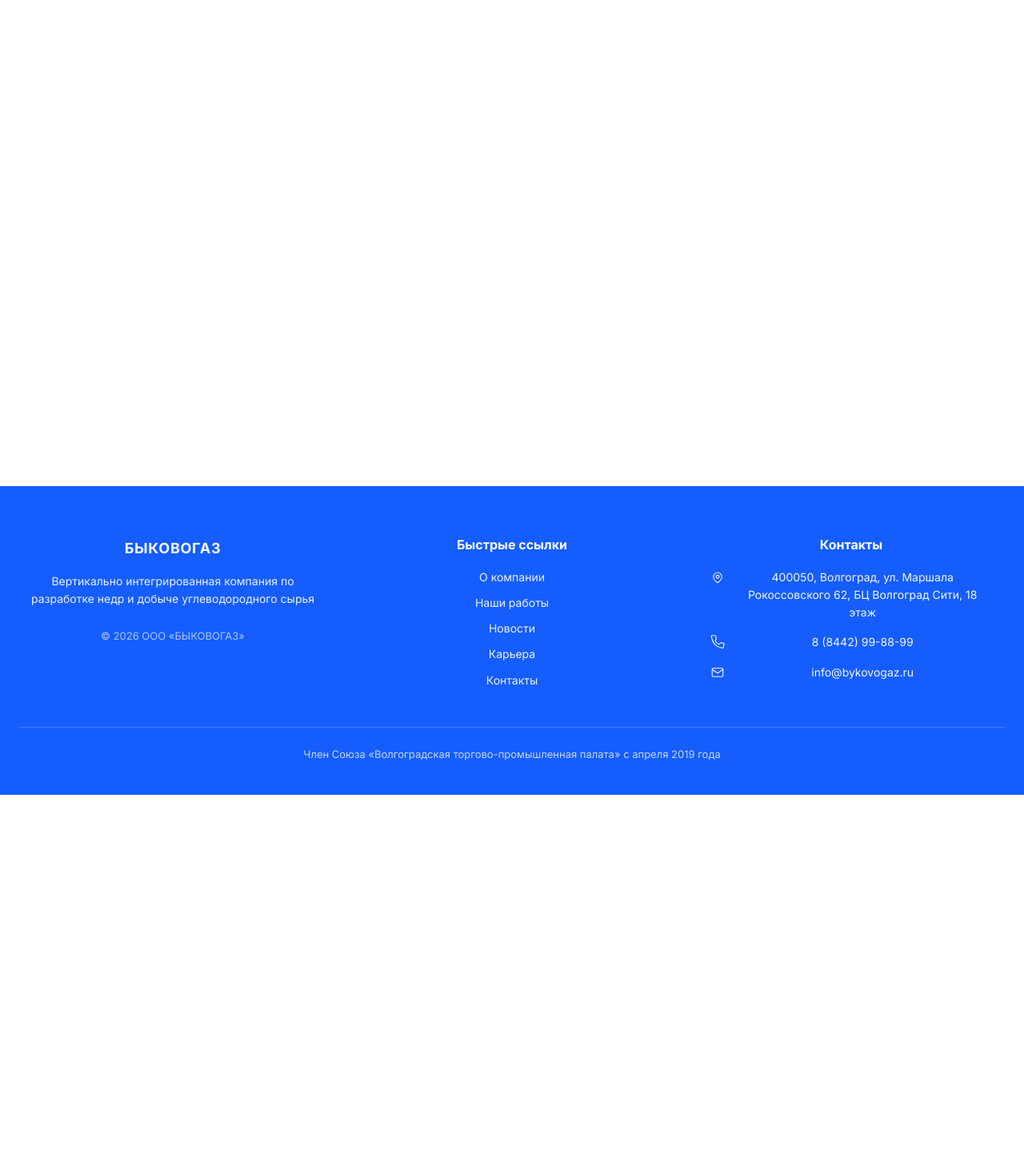
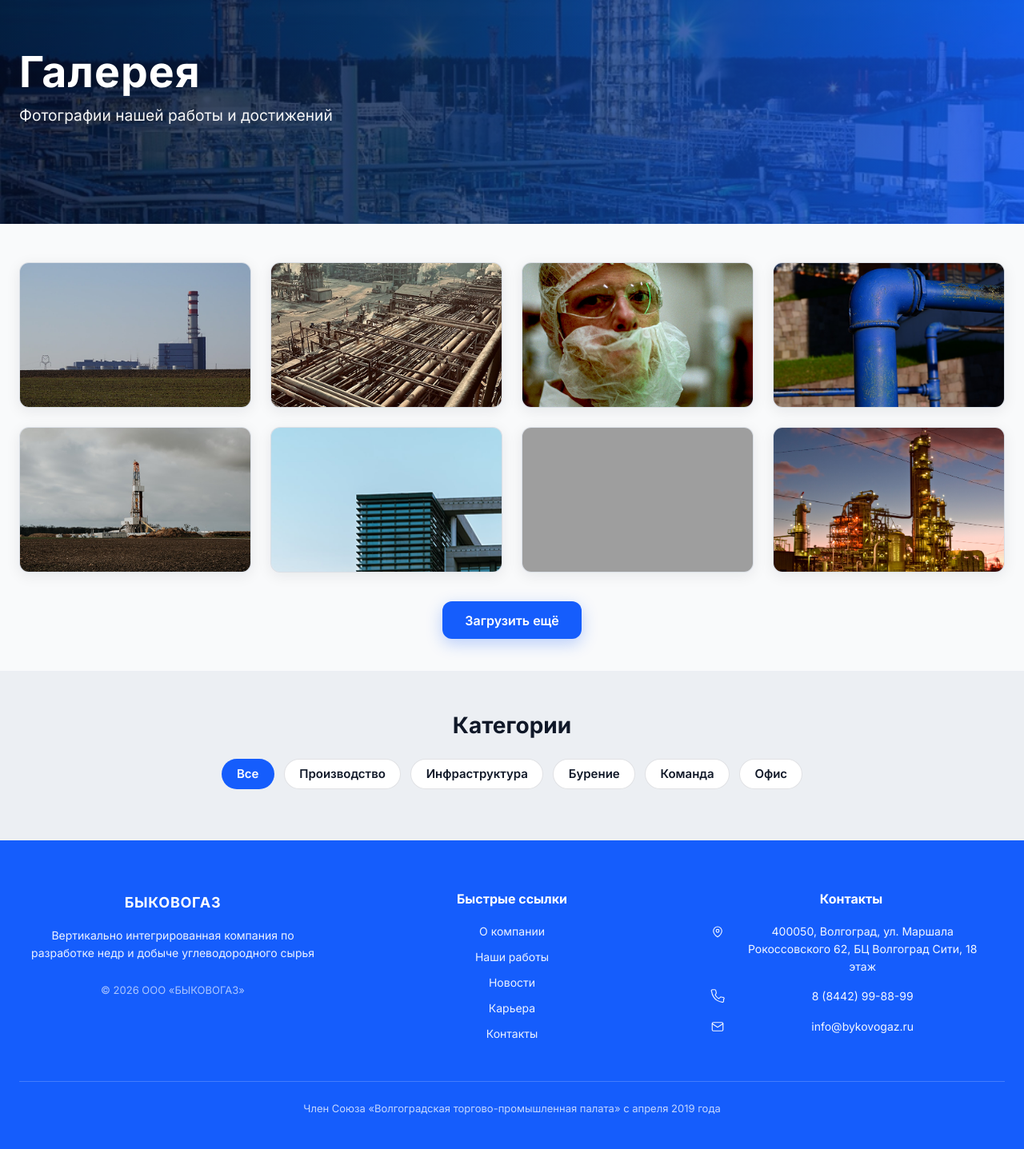
Before and after one commit to vesker034/BYKOVOGAZ, a Django app: page /press/gallery/ in a window 1280 px wide. Shown: the part 90-1527 px from the top of the page at 80% size. Before the commit the page ends 1084 px from the top, so only its background shows below. Run offline with Django 5.2, Linux system fonts and the light colour scheme; grey boxes are pictures that could not be loaded.

Commit message:
feat(pages): галерея пресс-центра (news-gallery), стили и исправление пустого home-field.jpg
Made-with: Cursor

```diff
--- a/main/urls.py
+++ b/main/urls.py
@@ -33,4 +33,5 @@ urlpatterns = [
     path("about/tour/", about_tour, name="about_tour"),
     path("press/news/", press_news, name="press_news"),
     path("press/gallery/", press_gallery, name="press_gallery"),
+    path("press/news-gallery/", press_gallery, name="press_news_gallery"),
 ]
--- a/main/views.py
+++ b/main/views.py
@@ -384,5 +384,66 @@ def press_news(request):
         },
     )
 
+_GALLERY_CATEGORY_OPTIONS = [
+    {"id": "all", "label": "Все"},
+    {"id": "production", "label": "Производство"},
+    {"id": "infrastructure", "label": "Инфраструктура"},
+    {"id": "drilling", "label": "Бурение"},
+    {"id": "team", "label": "Команда"},
+    {"id": "office", "label": "Офис"},
+]
+
+# Статические фото (повтор цикла для демонстрации «ещё» и пагинации).
+_GALLERY_ITEMS_RAW = [
+    ("img/news/news-01.png", "Промышленный комплекс", "production"),
+    ("img/news/news-02.png", "Трубопроводное оборудование", "infrastructure"),
+    ("img/news/news-03.png", "Узел подготовки", "production"),
+    ("img/news/news-04.png", "Буровая установка", "drilling"),
+    ("img/news/news-05.png", "Специалист на объекте", "team"),
+    ("img/news/news-06.png", "Офисное здание", "office"),
+    ("img/home-about.jpg", "Месторождение", "drilling"),
+    ("img/home-hero.jpg", "Производственная площадка", "production"),
+    ("img/news/news-02.png", "Инженерные коммуникации", "infrastructure"),
+    ("img/news/news-04.png", "Работы на кусте", "drilling"),
+    ("img/news/news-05.png", "Команда проекта", "team"),
+    ("img/news/news-06.png", "Переговорная", "office"),
+    ("img/news/news-01.png", "Цех подготовки", "production"),
+    ("img/news/news-03.png", "Контрольно-измерительные приборы", "infrastructure"),
+    ("img/news/news-04.png", "Разведка участка", "drilling"),
+    ("img/home-hero.jpg", "Инфраструктура объекта", "infrastructure"),
+]
+
+_GALLERY_ITEMS = [
+    {"src": src, "alt": alt, "category": cat}
+    for src, alt, cat in _GALLERY_ITEMS_RAW
+]
+
+
 def press_gallery(request):
-    return render(request, "pages/empty.html", {"page_title": "Галерея"})
+    """Страница «Галерея» пресс-центра: сетка фото, категории, подгрузка страниц."""
+    category = (request.GET.get("category") or "all").strip()
+    valid_ids = {c["id"] for c in _GALLERY_CATEGORY_OPTIONS}
+    if category not in valid_ids:
+        category = "all"
+
+    filtered = (
+        _GALLERY_ITEMS
+        if category == "all"
+        else [row for row in _GALLERY_ITEMS if row["category"] == category]
+    )
+
+    paginator = Paginator(filtered, 8)
+    gallery_page = paginator.get_page(request.GET.get("page") or 1)
+
+    return render(
+        request,
+        "pages/gallery.html",
+        {
+            "page_title": "Галерея",
+            "hero_title": "Галерея",
+            "hero_subtitle": "Фотографии нашей работы и достижений",
+            "gallery_page": gallery_page,
+            "gallery_categories": _GALLERY_CATEGORY_OPTIONS,
+            "gallery_category_active": category,
+        },
+    )
--- a/static/css/figma-pages.css
+++ b/static/css/figma-pages.css
@@ -740,3 +740,189 @@
     font-size: 1.1em;
     line-height: 1;
 }
+
+/* --- Галерея пресс-центра (макет: hero, сетка 4×2, «Загрузить ещё», блок категорий) --- */
+
+.news-gallery-page {
+    --gallery-blue: #155dfc;
+    --gallery-blue-hover: #0d4ed0;
+    --gallery-heading: #101828;
+    --gallery-body: #364153;
+    --gallery-surface: #f9fafb;
+    --gallery-canvas: #eceff3;
+    --gallery-radius: 12px;
+    --gallery-hero-bg-image: url("../img/works/hero-works-industrial.png");
+    --figma-page-hero-bg: var(--gallery-hero-bg-image);
+}
+
+.news-gallery-page .figma-page-hero__media {
+    inset: 0;
+    filter: none;
+    transform: none;
+    background-color: #06163a;
+    background-image: linear-gradient(
+        100deg,
+        #040d24 0%,
+        #0a2858 42%,
+        #155dfc 100%
+    );
+    background-size: cover;
+    background-position: center;
+}
+
+.news-gallery-page .figma-page-hero__media::after {
+    content: "";
+    position: absolute;
+    inset: 0;
+    background-image: var(--gallery-hero-bg-image);
+    background-size: cover;
+    background-position: center;
+    opacity: 0.2;
+    pointer-events: none;
+}
+
+.news-gallery-page .figma-page-hero__scrim {
+    background: transparent;
+}
+
+.news-gallery-main {
+    background-color: var(--gallery-surface);
+    padding: 2.5rem 0 2rem;
+}
+
+@media (min-width: 992px) {
+    .news-gallery-main {
+        padding: 3rem 0 2.5rem;
+    }
+}
+
+.news-gallery-grid {
+    margin: 0;
+    padding: 0;
+    list-style: none;
+    display: grid;
+    grid-template-columns: 1fr;
+    gap: 1.25rem;
+}
+
+@media (min-width: 576px) {
+    .news-gallery-grid {
+        grid-template-columns: repeat(2, minmax(0, 1fr));
+    }
+}
+
+@media (min-width: 992px) {
+    .news-gallery-grid {
+        grid-template-columns: repeat(4, minmax(0, 1fr));
+        gap: 1.5rem;
+    }
+}
+
+.news-gallery-grid__cell {
+    min-width: 0;
+}
+
+.news-gallery-card {
+    margin: 0;
+    border-radius: var(--gallery-radius);
+    overflow: hidden;
+    background-color: #e8ecf2;
+    box-shadow: 0 4px 18px rgba(15, 23, 42, 0.08);
+    border: 1px solid rgba(15, 23, 42, 0.06);
+}
+
+.news-gallery-card__img {
+    display: block;
+    width: 100%;
+    aspect-ratio: 16 / 10;
+    height: auto;
+    object-fit: cover;
+    vertical-align: middle;
+}
+
+.news-gallery-more {
+    margin-top: 2.25rem;
+    display: flex;
+    justify-content: center;
+}
+
+.news-gallery-more__btn {
+    display: inline-flex;
+    align-items: center;
+    justify-content: center;
+    padding: 0.85rem 1.75rem;
+    border-radius: var(--gallery-radius);
+    font-size: 1rem;
+    font-weight: 600;
+    line-height: 1.25;
+    color: #fff;
+    text-decoration: none;
+    background-color: var(--gallery-blue);
+    border: none;
+    box-shadow: 0 6px 20px rgba(21, 93, 252, 0.28);
+    transition: background-color 0.15s ease, transform 0.15s ease;
+}
+
+.news-gallery-more__btn:hover {
+    color: #fff;
+    background-color: var(--gallery-blue-hover);
+    transform: translateY(-1px);
+}
+
+.news-gallery-categories {
+    background-color: var(--gallery-canvas);
+    padding: clamp(2.5rem, 4vw, 3.5rem) 0 clamp(3rem, 5vw, 4rem);
+}
+
+.news-gallery-categories__inner {
+    text-align: center;
+}
+
+.news-gallery-categories__title {
+    margin: 0 0 1.5rem;
+    font-family: var(--font-heading);
+    font-size: clamp(1.35rem, 1.1rem + 0.9vw, 1.75rem);
+    font-weight: 700;
+    line-height: 1.25;
+    color: var(--gallery-heading);
+}
+
+.news-gallery-categories__list {
+    margin: 0;
+    padding: 0;
+    list-style: none;
+    display: flex;
+    flex-wrap: wrap;
+    align-items: center;
+    justify-content: center;
+    gap: 0.65rem 0.75rem;
+}
+
+.news-gallery-categories__pill {
+    display: inline-flex;
+    align-items: center;
+    justify-content: center;
+    padding: 0.55rem 1.15rem;
+    border-radius: 999px;
+    font-size: 0.9375rem;
+    font-weight: 600;
+    line-height: 1.2;
+    color: var(--gallery-heading);
+    text-decoration: none;
+    background-color: #fff;
+    border: 1px solid rgba(15, 23, 42, 0.12);
+    transition: background-color 0.15s ease, color 0.15s ease, border-color 0.15s ease;
+}
+
+.news-gallery-categories__pill:hover {
+    background-color: #f3f4f6;
+    border-color: rgba(15, 23, 42, 0.16);
+    color: var(--gallery-heading);
+}
+
+.news-gallery-categories__pill--active {
+    color: #fff;
+    background-color: var(--gallery-blue);
+    border-color: transparent;
+    cursor: default;
+}
--- a/templates/components/header.html
+++ b/templates/components/header.html
@@ -79,7 +79,7 @@
                             </a>
                             <ul class="dropdown-menu site-header__dropdown" aria-labelledby="navPress">
                                 <li><a class="dropdown-item" href="{% url 'main:press_news' %}">Новости</a></li>
-                                <li><a class="dropdown-item" href="{% url 'main:press_gallery' %}">Галерея</a></li>
+                                <li><a class="dropdown-item" href="{% url 'main:press_news_gallery' %}">Галерея</a></li>
                             </ul>
                         </li>
                         <li class="nav-item">
--- /dev/null
+++ b/templates/pages/gallery.html
@@ -0,0 +1,71 @@
+{% extends "base.html" %}
+{% load static %}
+
+{% block title %}{{ page_title }} | БыковоГаз{% endblock %}
+
+{% block extra_css %}
+<link rel="stylesheet" href="{% static 'css/figma-pages.css' %}">
+{% endblock %}
+
+{% block content %}
+<div class="news-gallery-page">
+    {% include "components/figma_page_hero.html" with hero_heading_id="gallery-hero-title" %}
+
+    <div class="news-gallery-main">
+        <div class="site-container">
+            <ul class="news-gallery-grid" id="gallery-grid">
+                {% for item in gallery_page %}
+                <li class="news-gallery-grid__cell">
+                    <figure class="news-gallery-card">
+                        <img
+                            class="news-gallery-card__img"
+                            src="{% static item.src %}"
+                            alt="{{ item.alt }}"
+                            width="640"
+                            height="400"
+                            loading="lazy"
+                            decoding="async"
+                        >
+                    </figure>
+                </li>
+                {% endfor %}
+            </ul>
+
+            {% if gallery_page.has_next %}
+            <div class="news-gallery-more">
+                <a
+                    class="news-gallery-more__btn"
+                    href="?{% if gallery_category_active != 'all' %}category={{ gallery_category_active }}&amp;{% endif %}page={{ gallery_page.next_page_number }}"
+                >
+                    Загрузить ещё
+                </a>
+            </div>
+            {% endif %}
+        </div>
+    </div>
+
+    <section class="news-gallery-categories" aria-labelledby="gallery-categories-title">
+        <div class="site-container news-gallery-categories__inner">
+            <h2 id="gallery-categories-title" class="news-gallery-categories__title">Категории</h2>
+            <ul class="news-gallery-categories__list">
+                {% for cat in gallery_categories %}
+                <li>
+                    {% if cat.id == gallery_category_active %}
+                    <span class="news-gallery-categories__pill news-gallery-categories__pill--active">{{ cat.label }}</span>
+                    {% else %}
+                        {% if cat.id == "all" %}
+                        <a class="news-gallery-categories__pill" href="{% url 'main:press_news_gallery' %}">{{ cat.label }}</a>
+                        {% else %}
+                        <a
+                            class="news-gallery-categories__pill"
+                            href="{% url 'main:press_news_gallery' %}?category={{ cat.id }}"
+                        >{{ cat.label }}</a>
+                        {% endif %}
+                    {% endif %}
+                </li>
+                {% endfor %}
+            </ul>
+        </div>
+    </section>
+</div>
+{% endblock %}
--- a/templates/pages/news.html
+++ b/templates/pages/news.html
@@ -71,7 +71,7 @@
         <div class="site-container news-page-cta__wrap">
             <h2 id="news-cta-title" class="news-page-cta__title">{{ news_cta_title }}</h2>
             <p class="news-page-cta__lead">{{ news_cta_subtitle }}</p>
-            <a href="{% url 'main:press_gallery' %}" class="news-page-cta__btn">
+            <a href="{% url 'main:press_news_gallery' %}" class="news-page-cta__btn">
                 {{ news_cta_button }}
                 <span class="news-page-cta__btn-arrow" aria-hidden="true">→</span>
             </a>
```
